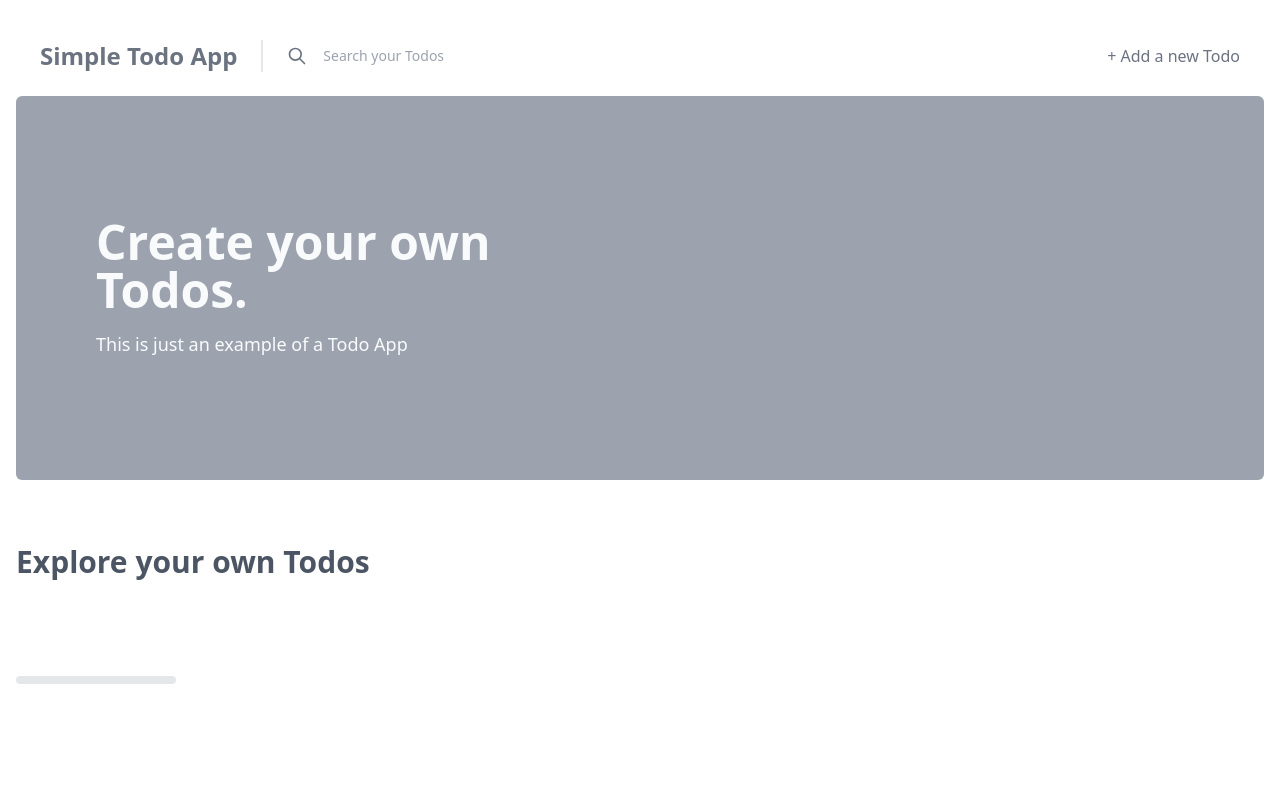
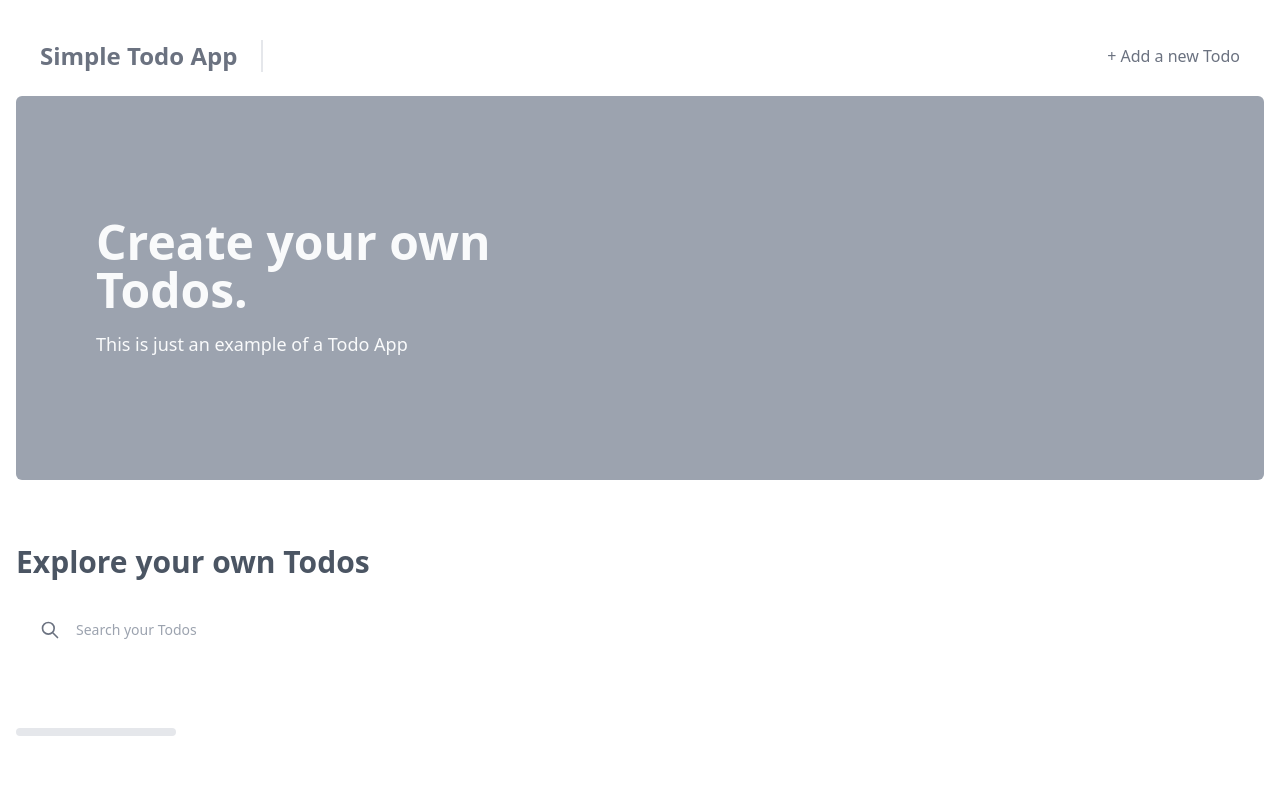
Before and after one commit to je-martinez/simple-todo-app, a React (Vite) app: page / in a window 1280 px wide. Shown: the top 800 px of the page. Built offline with nearby package versions, Linux system fonts and the light colour scheme.

Commit message:
feat: search implementation

```diff
--- a/src/components/Header.jsx
+++ b/src/components/Header.jsx
@@ -1,6 +1,4 @@
 import { useState } from "react";
-import { SearchIcon } from "../icons/SearchIcon";
-import { Banner } from "./Banner";
 import { ManageTodoModal } from "./ManageTodoModal";
 
 export const Header = () => {
@@ -18,23 +16,13 @@ export const Header = () => {
             Simple Todo App
           </h1>
           <div className="flex justify-between flex-grow">
-            <div className="flex ml-6 items-center">
-              <span>
-                <SearchIcon />
-              </span>
-              <input
-                className="outline-none text-sm flex-grow bg-white-50"
-                type="text"
-                placeholder="Search your Todos"
-              />
-            </div>
-            <button className="md:flex space-x-6 hidden" onClick={openModal}>
+            <div className="flex ml-6 items-center"></div>
+            <button className="md:flex space-x-6" onClick={openModal}>
               <span className="text-gray-500 text-md">+ Add a new Todo</span>
             </button>
           </div>
         </div>
       </nav>
-      <Banner />
     </header>
   );
 };
--- a/src/components/Modal.jsx
+++ b/src/components/Modal.jsx
@@ -25,13 +25,13 @@ export const Modal = ({ isOpen, children, onClose = undefined }) => {
 
   return (
     <div className="fixed left-0 top-0 flex h-full w-full items-center justify-center bg-black bg-opacity-50 py-10 z-10">
-      <div className="relative max-h-full w-full max-w-xl overflow-y-auto sm:rounded-2xl bg-white">
+      <div className="relative max-h-full w-full max-w-xl overflow-y-auto rounded-2xl bg-white mx-4">
         {onClose && (
           <button onClick={onClose} className="p-4 absolute top-5 right-5">
             <CloseIcon size={16} />
           </button>
         )}
-        <div className="w-full">{children}</div>
+        <div className="w-full px-8 md:p-0">{children}</div>
       </div>
     </div>
   );
--- a/src/components/NotFound.jsx
+++ b/src/components/NotFound.jsx
@@ -3,12 +3,27 @@ import { RoutePaths } from "../router/RoutePaths.jsx";
 
 export const NotFound = () => {
   const navigate = useNavigate();
+  const goBackHome = () => navigate(RoutePaths.HOME);
   return (
-    <div className="flex flex-col items-center">
-      <h3 className="px-3 py-2 text-base font-medium">Page not found.</h3>
-      <button onClick={() => navigate(RoutePaths.HOME)} type="button">
-        Go Home
-      </button>
+    <div className="h-screen w-screen flex items-center">
+      <div className="container flex flex-col md:flex-row items-center justify-center px-5 text-gray-700">
+        <div className="max-w-md">
+          <div className="text-5xl font-dark font-bold">404</div>
+          <p className="text-2xl md:text-3xl font-light leading-normal">
+            Sorry we couldn&apos;t find this page.{" "}
+          </p>
+          <p className="mb-8">
+            But dont worry, you can find plenty of other things on our homepage.
+          </p>
+          <button
+            onClick={goBackHome}
+            className="px-4 inline py-2 text-sm font-medium leading-5 shadow text-white transition-colors duration-150 border border-transparent rounded-lg focus:outline-none focus:shadow-outline-blue bg-gray-500 active:bg-gray-600 hover:bg-gray-700"
+          >
+            Back to Home
+          </button>
+        </div>
+        <div className="max-w-lg"></div>
+      </div>
     </div>
   );
 };
--- a/src/components/TodoList.jsx
+++ b/src/components/TodoList.jsx
@@ -1,16 +1,38 @@
-import { useState } from "react";
+import { useMemo, useState } from "react";
 import { useStore } from "../hooks/useStore";
+import { SearchIcon } from "../icons/SearchIcon";
 import { ManageTodoModal } from "./ManageTodoModal";
 import { TodoItem } from "./TodoItem";
+import { useForm } from "react-hook-form";
 
 export const TodoList = () => {
   const [todoEdit, setTodoEdit] = useState(null);
-  const { todos } = useStore();
+  const { search } = useStore();
+
+  const { register, watch } = useForm({
+    defaultValues: {
+      query: "",
+    },
+  });
 
   const handlerOnClick = (id) => setTodoEdit(id);
   const onClose = () => setTodoEdit(null);
+  const query = watch("query");
+  const todos = useMemo(() => search(query), [search, query]);
 
   return (
+    <>
+      <form className="flex ml-6 items-center mb-8">
+        <span>
+          <SearchIcon />
+        </span>
+        <input
+          {...register("query")}
+          className="outline-none text-sm flex-grow bg-white-50"
+          type="text"
+          placeholder="Search your Todos"
+        />
+      </form>
       <div className="grid sm:grid-cols-3 gap-4 grid-cols-2">
         <ManageTodoModal id={todoEdit} isOpen={todoEdit} onClose={onClose} />
         {todos.map(({ id, name, description, date }) => (
@@ -24,5 +46,6 @@ export const TodoList = () => {
           />
         ))}
       </div>
+    </>
   );
 };
--- a/src/hooks/useStore.jsx
+++ b/src/hooks/useStore.jsx
@@ -26,5 +26,11 @@ export const useStore = () => {
     setTodos((prev) => prev.filter((todo) => todo.id !== id));
   };
 
-  return { todos, get, create, update, remove };
+  const search = (query) => {
+    return todos.filter((todo) =>
+      todo.name.toLowerCase().includes(query.toLowerCase())
+    );
+  };
+
+  return { todos, get, create, update, remove, search };
 };
--- a/src/pages/Home.jsx
+++ b/src/pages/Home.jsx
@@ -1,8 +1,11 @@
 import { TodoList } from "../components/TodoList";
+import { Banner } from "../components/Banner";
 
 export const Home = () => {
   return (
-    <main className="py-16 container mx-auto px-6 md:px-0">
+    <>
+      <Banner />
+      <main className="py-16 container mx-auto px-6 md:px-0 min-h-screen">
         <section>
           <h1 className="text-3xl font-bold text-gray-600 mb-10">
             Explore your own Todos
@@ -11,5 +14,6 @@ export const Home = () => {
           <hr className="w-40 my-14 border-4 rounded-md sm:mx-0 mx-auto" />
         </section>
       </main>
+    </>
   );
 };
```
Lines whose indentation alone changed are shown as unchanged.
